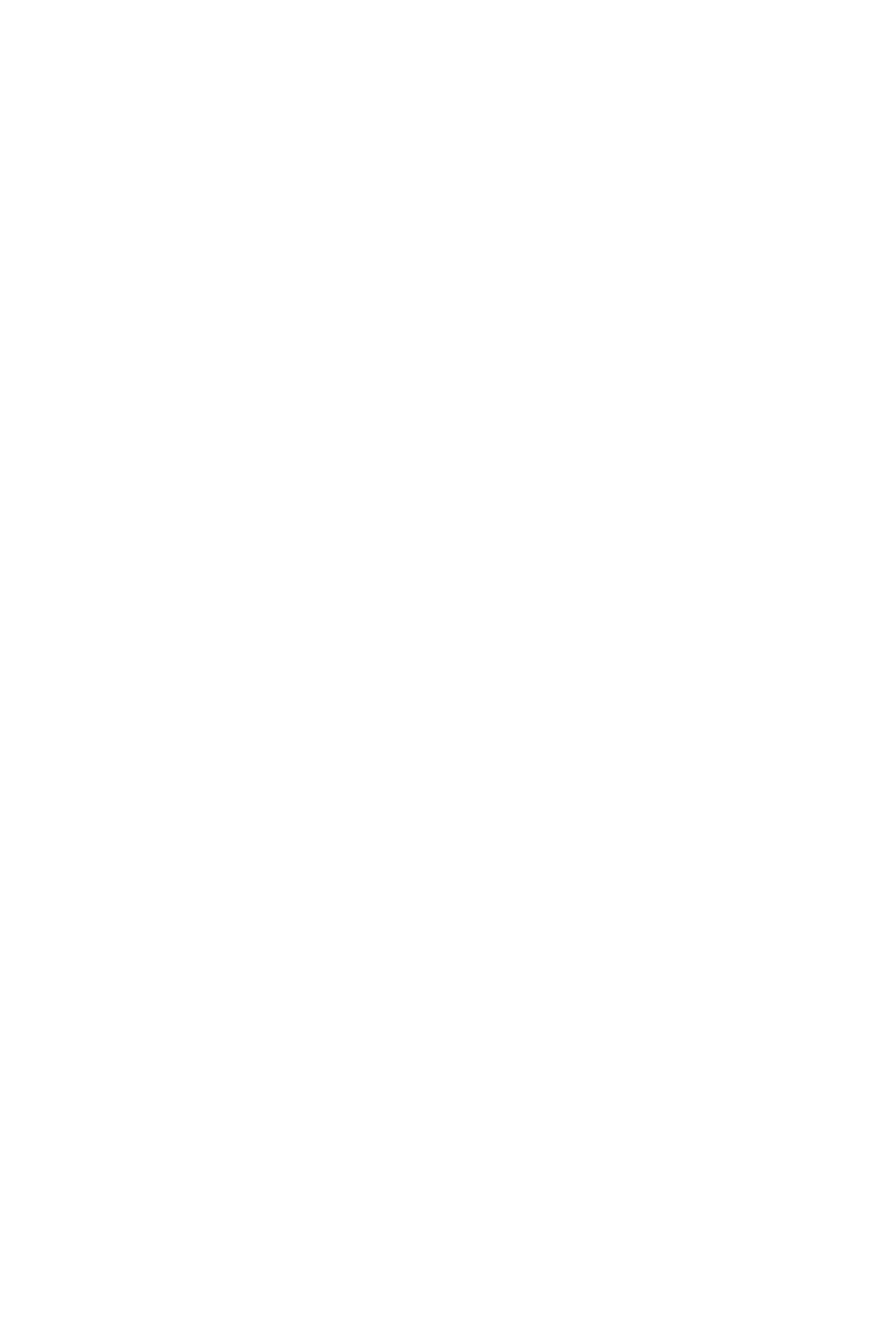
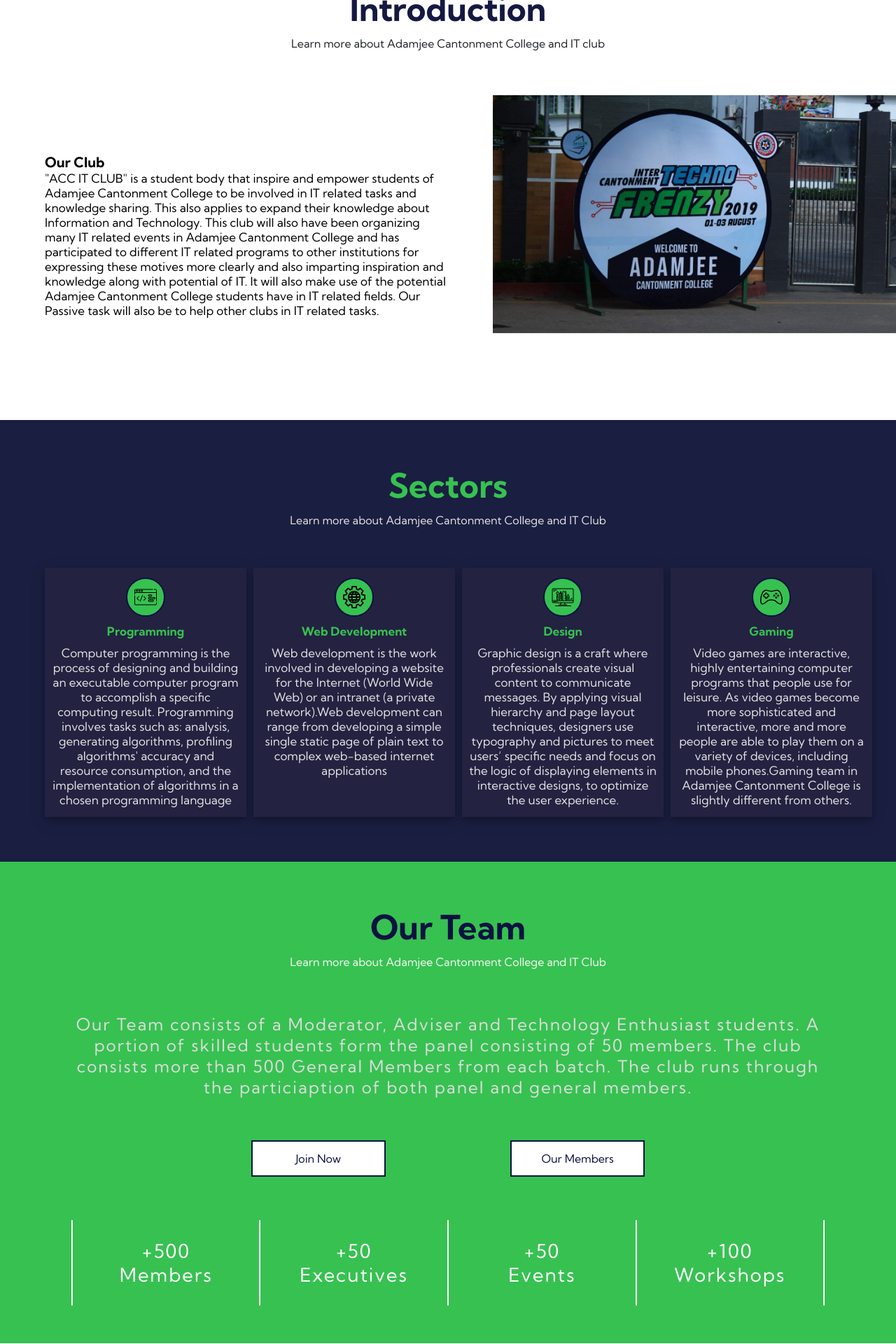
Before and after one commit to khan-asfi-reza/Acc-Itc-Backend, a Django app: page / in a window 1280 px wide. Before the commit the part shown is empty. Shown: the part 801-2721 px from the top of the page at 70% size. Before the commit the page ends 37 px from the top, so only its background shows below. Run offline with Django 3.2, Linux system fonts and the light colour scheme.

Commit message:
Added Static fix

```diff
--- a/templates/index.html
+++ b/templates/index.html
@@ -1,204 +1,200 @@
-{#{% extends 'components/base.html' %}#}
-{#{% load static %}#}
-{##}
-{#{% block styles %}#}
-{#    <link href="{% static 'css/home.css' %}" rel="stylesheet">#}
-{#{% endblock %}#}
-{##}
-{#{% block content %}#}
-{#<header class="header">#}
-{#    <div class="header-carousel">#}
-{#        <video autoplay muted loop id="myVideo">#}
-{#            <source src="{% static "img/video.mp4" %}" type="video/mp4">#}
-{#        </video>#}
-{##}
-{#        <div class="mask"></div>#}
-{#        <div class="header-text">#}
-{#            <h1 class="type-writer">Adamjee Cantonment College IT Club</h1>#}
-{#            <p>The Club Everyone Cherishes For</p>#}
-{#            <button id="learn_more">#}
-{#                <span>Learn More</span>#}
-{#                <svg width="13px" height="10px">#}
-{#                    <path d="M1,5 L11,5"></path>#}
-{#                    <polyline points="8 1 12 5 8 9"></polyline>#}
-{#                </svg>#}
-{#            </button>#}
-{#        </div>#}
-{#    </div>#}
-{#</header>#}
-{##}
-{#<section id="introduction" class="introduction container">#}
-{##}
-{#    <div id="introduction_header" class="section-header">#}
-{#        <h2>Introduction</h2>#}
-{#        <p>Learn more about Adamjee Cantonment College and IT club</p>#}
-{#    </div>#}
-{##}
-{#    <div class="row">#}
-{#        <div class="introduction-club text-box flex-1 display-flex column-flex justify-center align-item-center">#}
-{#            <div>#}
-{#                <h3>Our Club</h3>#}
-{#                <p>"ACC IT CLUB" is a student body that inspire and empower students of Adamjee Cantonment College to be involved in IT related tasks and knowledge sharing. This also applies to expand their knowledge about Information and Technology. This club will also have been organizing many IT related events in Adamjee Cantonment College and has participated to different IT related programs to other institutions for expressing these motives more clearly and also imparting inspiration and knowledge along with potential of IT. It will also make use of the potential Adamjee Cantonment College students have in IT related fields. Our Passive task will also be to help other clubs in IT related tasks.</p>#}
-{#            </div>#}
-{#        </div>#}
-{#        <div class="image-slider flex-1" id="wbn-slider">#}
-{#            <div class="wbn-slide">#}
-{#                <img src="{% static "img/image1.jpg" %}" alt="Images"/>#}
-{#            </div>#}
-{#            <div class="active wbn-slide">#}
-{#                <img src="{% static "img/image2.jpg" %}" alt="Images"/>#}
-{#            </div>#}
-{#            <div class="wbn-slide">#}
-{#                <img src="{% static "img/image3.jpg" %}" alt="Images"/>#}
-{#            </div>#}
-{#            <div class="wbn-slide">#}
-{#                <img src="{% static "img/image4.jpg" %}" alt="Images"/>#}
-{#            </div>#}
-{#            <div class="wbn-slide">#}
-{#                <img src="{% static "img/image5.jpg" %}" alt="Images"/>#}
-{#            </div>#}
-{#            <!--            <div class="wbn-buttons">-->#}
-{#            <!--                <div class="wbn-slider-back-btn">-->#}
-{#            <!--                    <span>◀</span>-->#}
-{#            <!--                </div>-->#}
-{##}
-{#            <!--                <div class="wbn-slider-next-btn">-->#}
-{#            <!--                    <span>▶</span>-->#}
-{#            <!--                </div>-->#}
-{#            <!--            </div>-->#}
-{#        </div>#}
-{#    </div>#}
-{#</section>#}
-{##}
-{#<section id="sector" class="sectors">#}
-{#    <div id="sector_header" class="section-header">#}
-{#        <h2>Sectors</h2>#}
-{#        <p>Learn more about Adamjee Cantonment College and IT Club</p>#}
-{#    </div>#}
-{#    <div class="row">#}
-{#        <div class="card">#}
-{#            <div class="card-logo-container"><img class="card-logo" src="{% static "img/code.svg" %}" alt="Coding"></div>#}
-{#            <h4>Programming</h4>#}
-{#            <p>Computer programming is the process of designing and building an executable computer program to accomplish a specific computing result. Programming involves tasks such as: analysis, generating algorithms, profiling algorithms' accuracy and resource consumption, and the implementation of algorithms in a chosen programming language</p>#}
-{#        </div>#}
-{#        <div class="card">#}
-{#            <div class="card-logo-container"><img class="card-logo" src="{% static "img/web-development.svg" %}" alt="Coding"></div>#}
-{#            <h4>Web Development</h4>#}
-{#            <p>Web development is the work involved in developing a website for the Internet (World Wide Web) or an intranet (a private network).Web development can range from developing a simple single static page of plain text to complex web-based internet applications#}
-{#            </p>#}
-{#        </div>#}
-{#        <div class="card">#}
-{#            <div class="card-logo-container"><img class="card-logo" src="{% static "img/computer.svg" %}" alt="Coding"></div>#}
-{#            <h4>Design</h4>#}
-{#            <p>Graphic design is a craft where professionals create visual content to communicate messages. By applying visual hierarchy and page layout techniques, designers use typography and pictures to meet users’ specific needs and focus on the logic of displaying elements in interactive designs, to optimize the user experience.</p>#}
-{#        </div>#}
-{#        <div class="card">#}
-{#            <div class="card-logo-container"><img class="card-logo" src="{% static "img/console.svg" %}" alt="Coding"></div>#}
-{#            <h4>Gaming</h4>#}
-{#            <p>Video games are interactive, highly entertaining computer programs that people use for leisure. As video games become more sophisticated and interactive, more and more people are able to play them on a variety of devices, including mobile phones.Gaming team in Adamjee Cantonment College is slightly different from others.</p>#}
-{#        </div>#}
-{#    </div>#}
-{#</section>#}
-{##}
-{#<section id="our_team" class="our-team">#}
-{#    <div id="our_team_header" class="section-header">#}
-{#        <h2>Our Team</h2>#}
-{#        <p>Learn more about Adamjee Cantonment College and IT Club</p>#}
-{#    </div>#}
-{#    <div class="row">#}
-{#        <div class="section-box flex-1 text-center">#}
-{#            <p>Our Team consists of a Moderator, Adviser and Technology Enthusiast students. A portion of skilled students form the panel consisting of 50 members. The club consists more than 500 General Members from each batch. The club runs through the particiaption of both panel and general members. </p>#}
-{#            <div class="button-box row justify-center align-item-center">#}
-{#                <button class="button up">#}
-{#                    Join Now#}
-{#                </button>#}
-{#                <button class="button slide">#}
-{#                    Our Members#}
-{#                </button>#}
-{#            </div>#}
-{#            <div id="number_counter" class="number-row">#}
-{#                <p id="member">+500 <br>Member</p>#}
-{#                <p id="exec">+50 <br> Executive</p>#}
-{#                <p id="event">+25 <br> Events</p>#}
-{#                <p id="workshop">+75 <br> Workshops</p>#}
-{#            </div>#}
-{#        </div>#}
-{#    </div>#}
-{#</section>#}
-{##}
-{#<section id="event_section" class="events container">#}
-{#    <div id="event_header" class="section-header">#}
-{#        <h2>Events</h2>#}
-{#        <p>Events and workshop by ACCITC</p>#}
-{#    </div>#}
-{#    <div class="row">#}
-{#        <div class="img-box flex-1 display-flex column-flex justify-center align-item-center">#}
-{#            <img class="test" src="{% static "img/image1.jpg" %}" alt="Image">#}
-{#            <img class="test" src="{% static "img/image2.jpg" %}" alt="Image">#}
-{#            <img class="test" src="{% static "img/image3.jpg" %}" alt="Image">#}
-{#            <img class="test" src="{% static "img/image4.jpg" %}" alt="Image">#}
-{#            <img class="test" src="{% static "img/image5.jpg" %}" alt="Image">#}
-{#        </div>#}
-{#        <div class="mobile-margin section-box flex-1 display-flex column-flex justify-center align-item-center">#}
-{#            <p>Our club arrange different kinds of events and workshops. Every year many tech enthusiasts around the country join these exciting events. Our workshops help students to learn about information technology.</p>#}
-{#            <button class="btn">Learn More</button>#}
-{#        </div>#}
-{#    </div>#}
-{#</section>#}
-{##}
-{##}
-{#<section id="contact_us" class="contact-us">#}
-{#    <div class="form-div">#}
-{#        <div class="section-header">#}
-{#            <h2>Contact Us</h2>#}
-{#        </div>#}
-{#        <div class="body">#}
-{#            <div id="form">#}
-{#                <form autocomplete="off" id="form_" class="form-class" method="post" action="">#}
-{#                    {% csrf_token %}#}
-{#                    <div class="form-heading">#}
-{#                        <h3>Send us your response</h3>#}
-{#                        <p>Feel Free To Leave Us A Message</p>#}
-{#                    </div>#}
-{#                    <div class="form-input">#}
-{#                        <input class="input" autocomplete="off" type="text" id="name" name="Name" required>#}
-{#                        <label for="name" class="label-name">#}
-{#                            <span class="content-name">Name</span>#}
-{#                        </label>#}
-{#                    </div>#}
-{#                    <div class="form-input">#}
-{#                        <input class="input" autocomplete="off" type="text" id="email" name="email" required>#}
-{#                        <label for="email" class="label-name">#}
-{#                            <span class="content-name">Email</span>#}
-{#                        </label>#}
-{#                    </div>#}
-{#                    <div class="form-input">#}
-{#                        <textarea class="input" id="message" name="message" required></textarea>#}
-{#                        <label for="Name" class="label-name">#}
-{#                            <span class="content-name">Message</span>#}
-{#                        </label>#}
-{#                    </div>#}
-{##}
-{#                    <div class="button-container-1">#}
-{#                        <button id='work' type="button" name="Hover">#}
-{#                            Send#}
-{#                        </button>#}
-{#                    </div>#}
-{#                </form>#}
-{#            </div>#}
-{#        </div>#}
-{#    </div>#}
-{#</section>#}
-{#{% endblock %}#}
-{##}
-{#{% block scripts%}#}
-{#<script src="{% static 'js/scroll.js' %}"></script>#}
-{#<script src="{% static 'js/imageTransition.js' %}"></script>#}
-{#<script src="{% static 'js/typeWriter.js' %}"></script>#}
-{#<script src="{% static 'js/home/api.js' %}"></script>#}
-{#<script src="{% static 'js/home/home.js' %}"></script>#}
-{#{% endblock %}#}
-{##}
-{##}
-{##}
-<h1>Test</h1>
+{% extends 'components/base.html' %}
+{% load static %}
+
+{% block styles %}
+    <link href="{% static 'css/home.css' %}" rel="stylesheet">
+{% endblock %}
+
+{% block content %}
+<header class="header">
+    <div class="header-carousel">
+        <video autoplay muted loop id="myVideo">
+            <source src="{% static "img/video.mp4" %}" type="video/mp4">
+        </video>
+
+        <div class="mask"></div>
+        <div class="header-text">
+            <h1 class="type-writer">Adamjee Cantonment College IT Club</h1>
+            <p>The Club Everyone Cherishes For</p>
+            <button id="learn_more">
+                <span>Learn More</span>
+                <svg width="13px" height="10px">
+                    <path d="M1,5 L11,5"></path>
+                    <polyline points="8 1 12 5 8 9"></polyline>
+                </svg>
+            </button>
+        </div>
+    </div>
+</header>
+
+<section id="introduction" class="introduction container">
+
+    <div id="introduction_header" class="section-header">
+        <h2>Introduction</h2>
+        <p>Learn more about Adamjee Cantonment College and IT club</p>
+    </div>
+
+    <div class="row">
+        <div class="introduction-club text-box flex-1 display-flex column-flex justify-center align-item-center">
+            <div>
+                <h3>Our Club</h3>
+                <p>"ACC IT CLUB" is a student body that inspire and empower students of Adamjee Cantonment College to be involved in IT related tasks and knowledge sharing. This also applies to expand their knowledge about Information and Technology. This club will also have been organizing many IT related events in Adamjee Cantonment College and has participated to different IT related programs to other institutions for expressing these motives more clearly and also imparting inspiration and knowledge along with potential of IT. It will also make use of the potential Adamjee Cantonment College students have in IT related fields. Our Passive task will also be to help other clubs in IT related tasks.</p>
+            </div>
+        </div>
+        <div class="image-slider flex-1" id="wbn-slider">
+            <div class="wbn-slide">
+                <img src="{% static "img/image1.jpg" %}" alt="Images"/>
+            </div>
+            <div class="active wbn-slide">
+                <img src="{% static "img/image2.jpg" %}" alt="Images"/>
+            </div>
+            <div class="wbn-slide">
+                <img src="{% static "img/image3.jpg" %}" alt="Images"/>
+            </div>
+            <div class="wbn-slide">
+                <img src="{% static "img/image4.jpg" %}" alt="Images"/>
+            </div>
+            <div class="wbn-slide">
+                <img src="{% static "img/image5.jpg" %}" alt="Images"/>
+            </div>
+            <!--            <div class="wbn-buttons">-->
+            <!--                <div class="wbn-slider-back-btn">-->
+            <!--                    <span>◀</span>-->
+            <!--                </div>-->
+
+            <!--                <div class="wbn-slider-next-btn">-->
+            <!--                    <span>▶</span>-->
+            <!--                </div>-->
+            <!--            </div>-->
+        </div>
+    </div>
+</section>
+
+<section id="sector" class="sectors">
+    <div id="sector_header" class="section-header">
+        <h2>Sectors</h2>
+        <p>Learn more about Adamjee Cantonment College and IT Club</p>
+    </div>
+    <div class="row">
+        <div class="card">
+            <div class="card-logo-container"><img class="card-logo" src="{% static "img/code.svg" %}" alt="Coding"></div>
+            <h4>Programming</h4>
+            <p>Computer programming is the process of designing and building an executable computer program to accomplish a specific computing result. Programming involves tasks such as: analysis, generating algorithms, profiling algorithms' accuracy and resource consumption, and the implementation of algorithms in a chosen programming language</p>
+        </div>
+        <div class="card">
+            <div class="card-logo-container"><img class="card-logo" src="{% static "img/web-development.svg" %}" alt="Coding"></div>
+            <h4>Web Development</h4>
+            <p>Web development is the work involved in developing a website for the Internet (World Wide Web) or an intranet (a private network).Web development can range from developing a simple single static page of plain text to complex web-based internet applications
+            </p>
+        </div>
+        <div class="card">
+            <div class="card-logo-container"><img class="card-logo" src="{% static "img/computer.svg" %}" alt="Coding"></div>
+            <h4>Design</h4>
+            <p>Graphic design is a craft where professionals create visual content to communicate messages. By applying visual hierarchy and page layout techniques, designers use typography and pictures to meet users’ specific needs and focus on the logic of displaying elements in interactive designs, to optimize the user experience.</p>
+        </div>
+        <div class="card">
+            <div class="card-logo-container"><img class="card-logo" src="{% static "img/console.svg" %}" alt="Coding"></div>
+            <h4>Gaming</h4>
+            <p>Video games are interactive, highly entertaining computer programs that people use for leisure. As video games become more sophisticated and interactive, more and more people are able to play them on a variety of devices, including mobile phones.Gaming team in Adamjee Cantonment College is slightly different from others.</p>
+        </div>
+    </div>
+</section>
+
+<section id="our_team" class="our-team">
+    <div id="our_team_header" class="section-header">
+        <h2>Our Team</h2>
+        <p>Learn more about Adamjee Cantonment College and IT Club</p>
+    </div>
+    <div class="row">
+        <div class="section-box flex-1 text-center">
+            <p>Our Team consists of a Moderator, Adviser and Technology Enthusiast students. A portion of skilled students form the panel consisting of 50 members. The club consists more than 500 General Members from each batch. The club runs through the particiaption of both panel and general members. </p>
+            <div class="button-box row justify-center align-item-center">
+                <button class="button up">
+                    Join Now
+                </button>
+                <button class="button slide">
+                    Our Members
+                </button>
+            </div>
+            <div id="number_counter" class="number-row">
+                <p id="member">+500 <br>Member</p>
+                <p id="exec">+50 <br> Executive</p>
+                <p id="event">+25 <br> Events</p>
+                <p id="workshop">+75 <br> Workshops</p>
+            </div>
+        </div>
+    </div>
+</section>
+
+<section id="event_section" class="events container">
+    <div id="event_header" class="section-header">
+        <h2>Events</h2>
+        <p>Events and workshop by ACCITC</p>
+    </div>
+    <div class="row">
+        <div class="img-box flex-1 display-flex column-flex justify-center align-item-center">
+            <img class="test" src="{% static "img/image1.jpg" %}" alt="Image">
+            <img class="test" src="{% static "img/image2.jpg" %}" alt="Image">
+            <img class="test" src="{% static "img/image3.jpg" %}" alt="Image">
+            <img class="test" src="{% static "img/image4.jpg" %}" alt="Image">
+            <img class="test" src="{% static "img/image5.jpg" %}" alt="Image">
+        </div>
+        <div class="mobile-margin section-box flex-1 display-flex column-flex justify-center align-item-center">
+            <p>Our club arrange different kinds of events and workshops. Every year many tech enthusiasts around the country join these exciting events. Our workshops help students to learn about information technology.</p>
+            <button class="btn">Learn More</button>
+        </div>
+    </div>
+</section>
+
+
+<section id="contact_us" class="contact-us">
+    <div class="form-div">
+        <div class="section-header">
+            <h2>Contact Us</h2>
+        </div>
+        <div class="body">
+            <div id="form">
+                <form autocomplete="off" id="form_" class="form-class" method="post" action="">
+                    {% csrf_token %}
+                    <div class="form-heading">
+                        <h3>Send us your response</h3>
+                        <p>Feel Free To Leave Us A Message</p>
+                    </div>
+                    <div class="form-input">
+                        <input class="input" autocomplete="off" type="text" id="name" name="Name" required>
+                        <label for="name" class="label-name">
+                            <span class="content-name">Name</span>
+                        </label>
+                    </div>
+                    <div class="form-input">
+                        <input class="input" autocomplete="off" type="text" id="email" name="email" required>
+                        <label for="email" class="label-name">
+                            <span class="content-name">Email</span>
+                        </label>
+                    </div>
+                    <div class="form-input">
+                        <textarea class="input" id="message" name="message" required></textarea>
+                        <label for="Name" class="label-name">
+                            <span class="content-name">Message</span>
+                        </label>
+                    </div>
+
+                    <div class="button-container-1">
+                        <button id='work' type="button" name="Hover">
+                            Send
+                        </button>
+                    </div>
+                </form>
+            </div>
+        </div>
+    </div>
+</section>
+{% endblock %}
+
+{% block scripts%}
+<script src="{% static 'js/scroll.js' %}"></script>
+<script src="{% static 'js/imageTransition.js' %}"></script>
+<script src="{% static 'js/typeWriter.js' %}"></script>
+<script src="{% static 'js/home/api.js' %}"></script>
+<script src="{% static 'js/home/home.js' %}"></script>
+{% endblock %}
```
